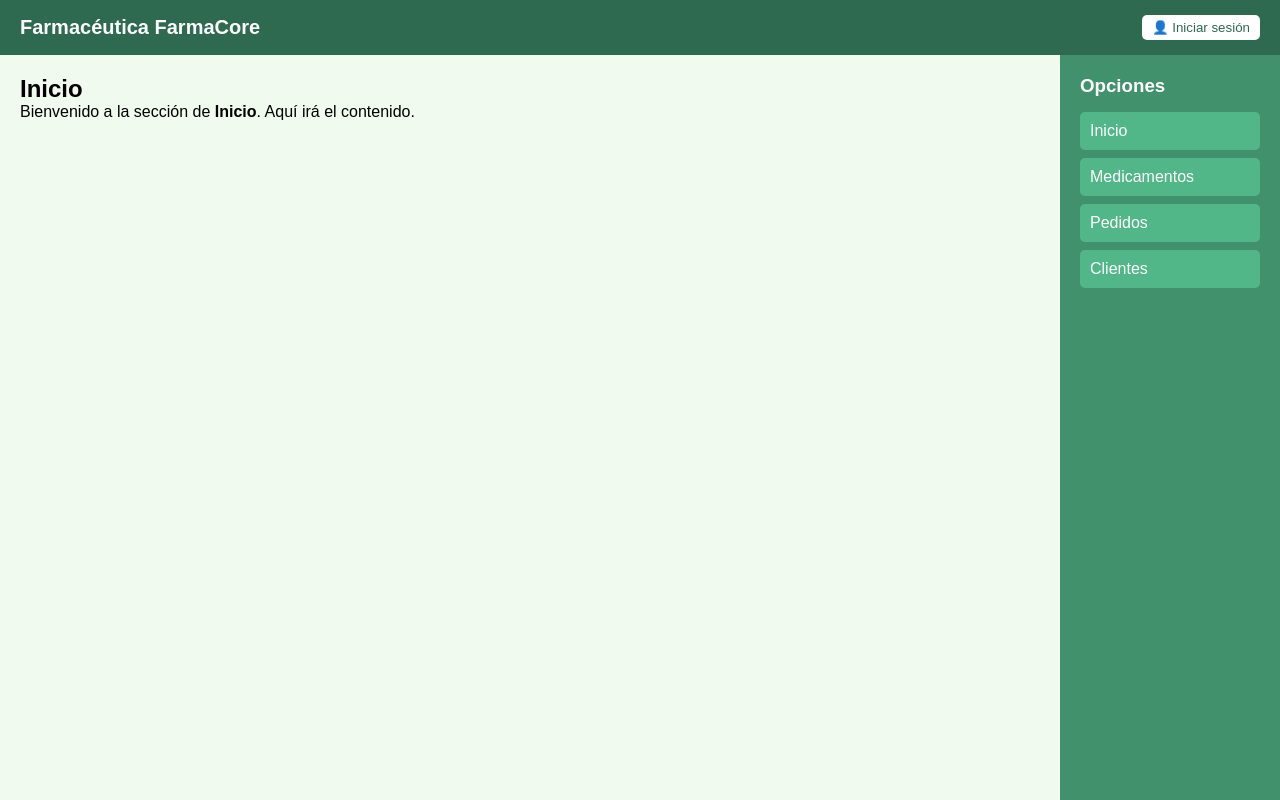
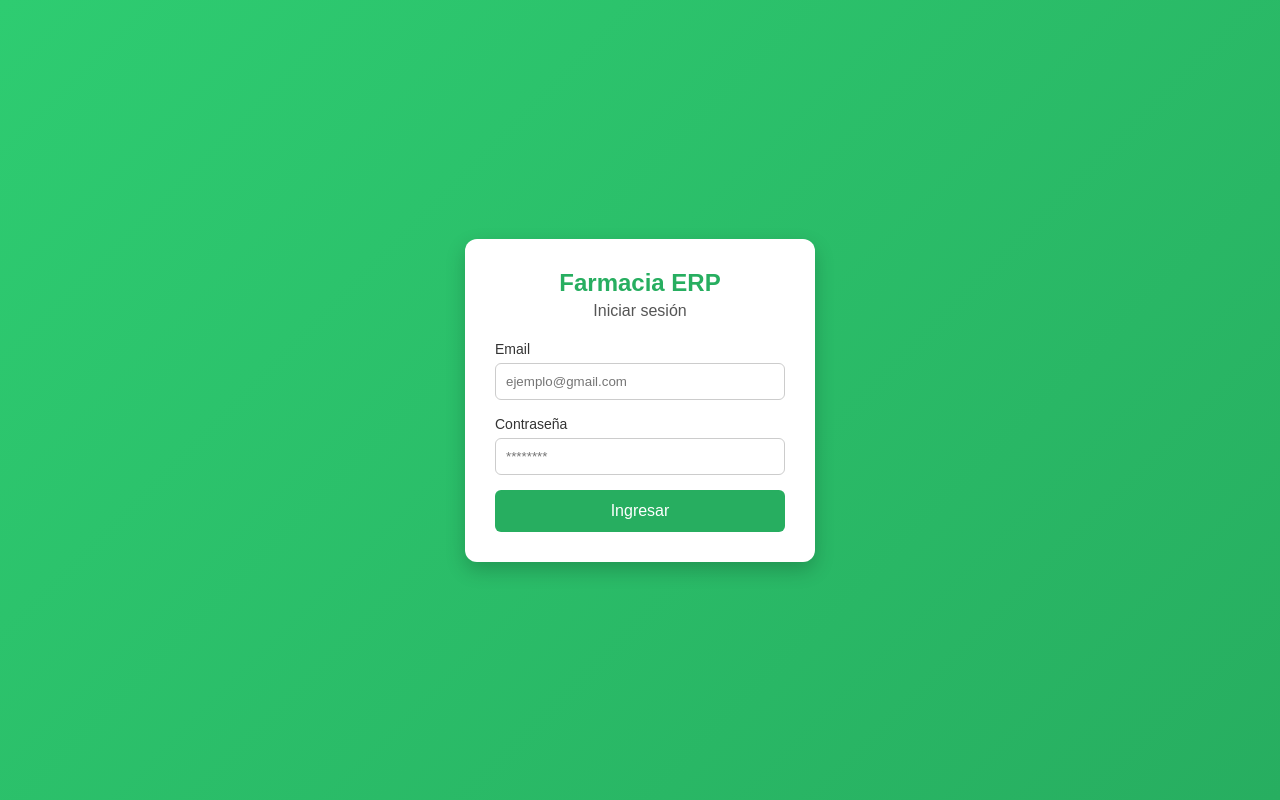
Before and after one commit to CorroNado/FarmaciaERP, a React (Vite) app in the folder FarmaciaERP/frontend-react/: page / in a window 1280 px wide. Built offline with nearby package versions, Linux system fonts and the light colour scheme.

Commit message:
Queridos compañeros

```diff
--- a/FarmaciaERP/frontend-react/src/App.jsx
+++ b/FarmaciaERP/frontend-react/src/App.jsx
@@ -3,50 +3,20 @@ import reactLogo from './assets/react.svg'
 import viteLogo from './assets/vite.svg'
 import heroImg from './assets/hero.png'
 import './App.css'
+import Login from "./pages/Login";
+import Usuarios from "./pages/usuarios";
+
 
 
 function App() {
-  const [count, setCount] = useState(0)
-  const [seccion, setSeccion] = useState("Inicio");
-  return (
-    <>
-      <div className="container">
-        {/* HEADER */}
-        <header className="header">
-          <h1 className="logo">Farmacéutica FarmaCore</h1>
-          <div className="login">
-            <span className="icon"></span>
-            <button>👤 Iniciar sesión</button>
-          </div>
-        </header>
+  const path = window.location.pathname;
 
-        {/* MAIN */}
-        <div className="main">
+  if (path === "/usuarios") {
+    return <Usuarios />;
+  }
 
-          {/* CONTENIDO CENTRAL */}
-          <div className="content">
-            <h2>{seccion}</h2>
-            <p>
-              Bienvenido a la sección de <strong>{seccion}</strong>. Aquí irá el contenido.
-            </p>
-          </div>
+  return <Login />;
 
-          {/* SIDEBAR DERECHA */}
-          <aside className="sidebar">
-            <h3>Opciones</h3>
-            <ul>
-              <li onClick={() => setSeccion("Inicio")}>Inicio</li>
-              <li onClick={() => setSeccion("Medicamentos")}>Medicamentos</li>
-              <li onClick={() => setSeccion("Pedidos")}>Pedidos</li>
-              <li onClick={() => setSeccion("Clientes")}>Clientes</li>
-            </ul>
-          </aside>
-
-        </div>
-      </div>
-
-    </>
-  )
 }
 
-export default App
+export default App;
```
